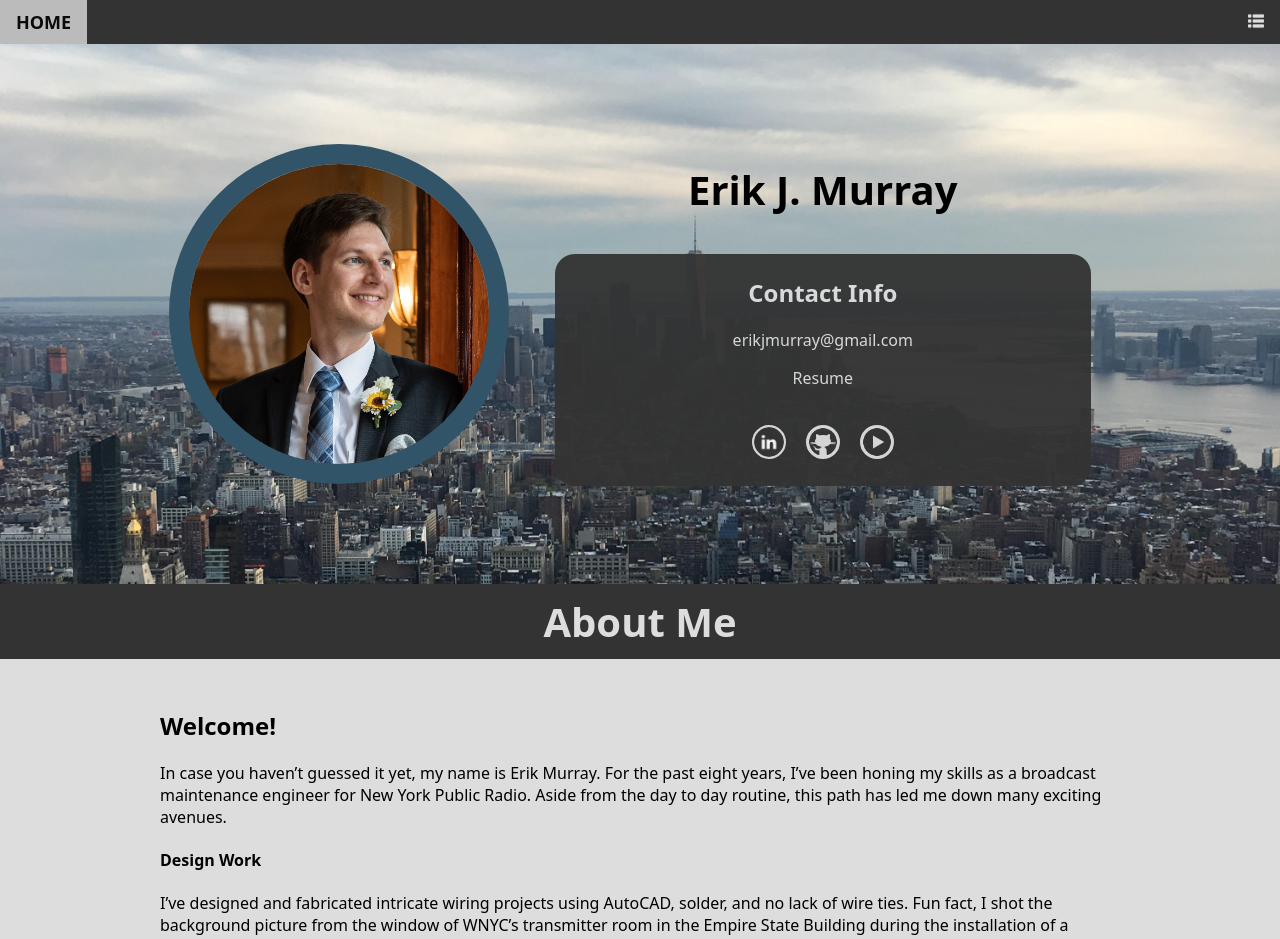
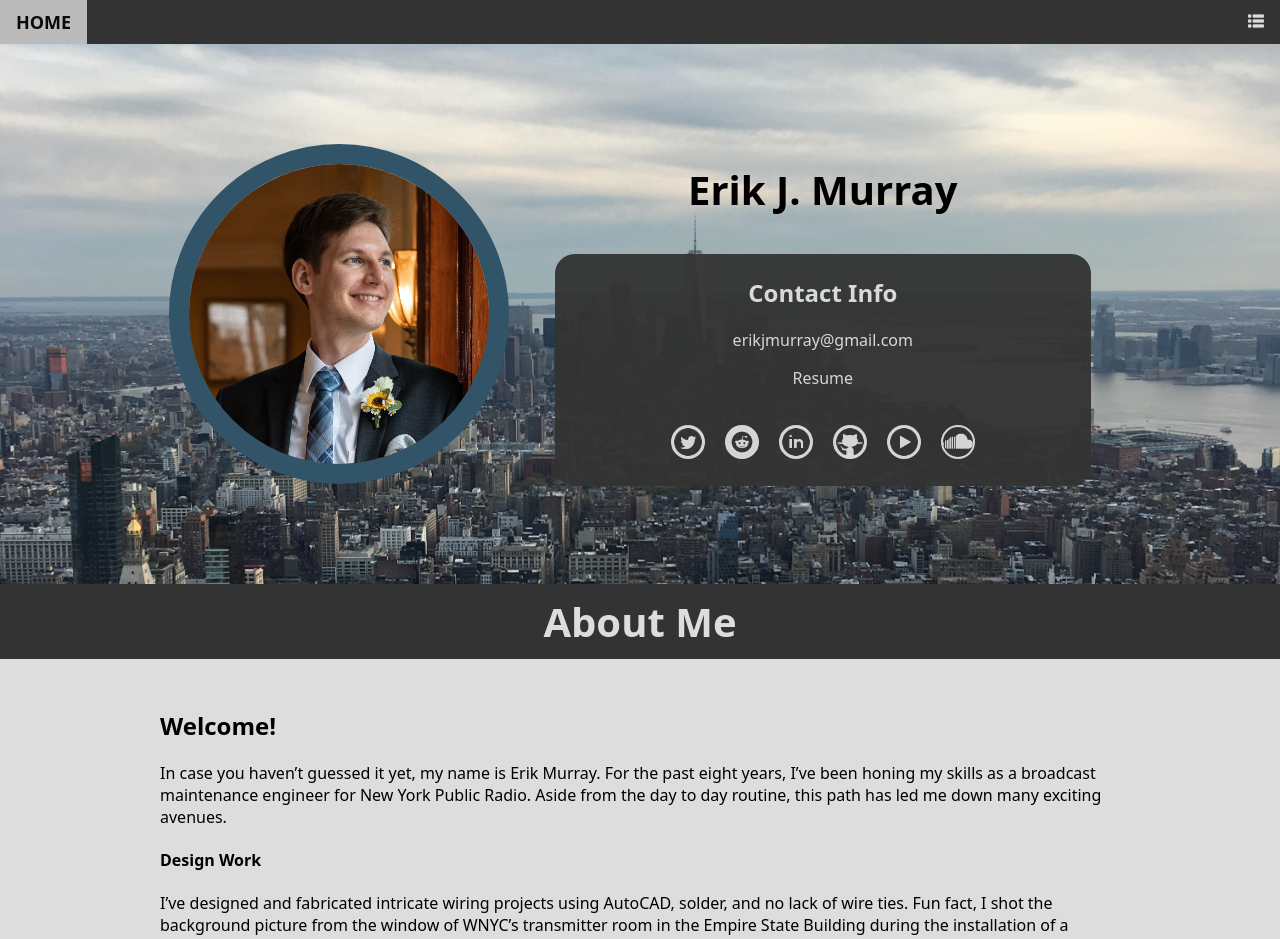
Before and after one commit to ErkMurIndustries/ErkMurIndustries.github.io, a Jekyll site: the page built from index.html, in a window 1280 px wide. Shown: the top 939 px of the page. Built offline with Jekyll 4.4.1, drawn with Linux system fonts in a browser that asks for light colours.

Commit message:
background colors for social images

```diff
--- a/_includes/socials.html
+++ b/_includes/socials.html
@@ -1,25 +1,25 @@
 <ul class="socials">
-    <!-- <li><a href="https://twitter.com/erikjmurray" target="_blank">
-        <img class="social-img" title="Twitter" alt="Twitter" src="/assets/images/social/twitter.png" />
-    </a></li> -->
+    <li><a href="https://twitter.com/erikjmurray" target="_blank">
+        <img class="social-img img-dark" title="Twitter" alt="Twitter" src="/assets/images/social/twitter.png" />
+    </a></li>
 
-    <!-- <li><a href="https://www.reddit.com/user/erkmurindustries" target="_blank">
-        <img class="social-img" title="Reddit" alt="Reddit" src="/assets/images/social/reddit.png" />
-    </a></li> -->
+    <li><a href="https://www.reddit.com/user/erkmurindustries" target="_blank">
+        <img class="social-img img-dark" title="Reddit" alt="Reddit" src="/assets/images/social/reddit.png" />
+    </a></li>
 
     <li><a href="https://www.linkedin.com/pub/erik-murray/bb/98b/396" target="_blank">
-        <img class="social-img" title="LinkedIn" alt="LinkedIn" src="/assets/images/social/linkedin.png" />
+        <img class="social-img img-dark" title="LinkedIn" alt="LinkedIn" src="/assets/images/social/linkedin.png" />
     </a></li>
 
     <li><a href="https://www.github.com/erikjmurray" target="_blank">
-        <img class="social-img" title="GitHub" alt="GitHub" src="/assets/images/social/github.png" />
+        <img class="social-img img-dark" title="GitHub" alt="GitHub" src="/assets/images/social/github.png" />
     </a></li>
 
     <li><a href="https://www.youtube.com/@erk.mur.industries" target="_blank">
-        <img class="social-img" title="Youtube" alt="Youtube" src="/assets/images/social/youtube.png" />
+        <img class="social-img img-dark" title="Youtube" alt="Youtube" src="/assets/images/social/youtube.png" />
     </a></li>
 
-    <!-- <li><a href="https://soundcloud.com/erikjmurray" target="_blank">
-        <img class="social-img" title="SoundCloud" alt="SoundCloud" src="/assets/images/social/soundcloud.png"/>
-    </a></li> -->
+    <li><a href="https://soundcloud.com/erikjmurray" target="_blank">
+        <img class="social-img img-light" title="SoundCloud" alt="SoundCloud" src="/assets/images/social/soundcloud.png"/>
+    </a></li>
 </ul>
--- a/assets/css/stylesheet.css
+++ b/assets/css/stylesheet.css
@@ -229,10 +229,18 @@
 .social-img {
     height: 30px;
     width: 30px;
-    background-color: #ddd;
     border: 2px solid #ddd;
     border-radius: 100%;
 }
+
+.img-light {
+    background-color: #333;
+}
+
+.img-dark {
+    background-color: #ddd;
+}
+
 
 .social-img:hover {
     box-shadow: #ddd 0px 0px 20px;
```
Also changed, not shown: _includes/sharebar.html (+5 -5 lines), assets/images/social/facebook.png, assets/images/social/instagram.png, assets/images/social/linkedin.png, assets/images/social/reddit.png, assets/images/social/soundcloud.png, assets/images/social/twitter.png.
